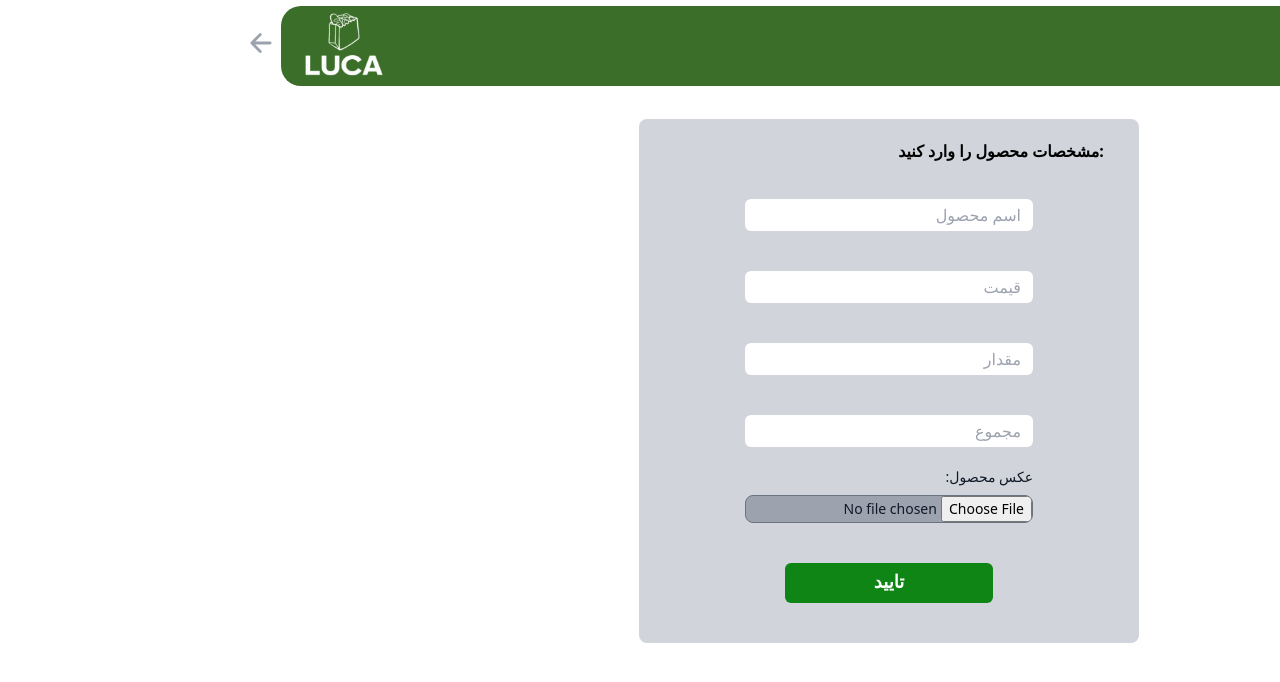
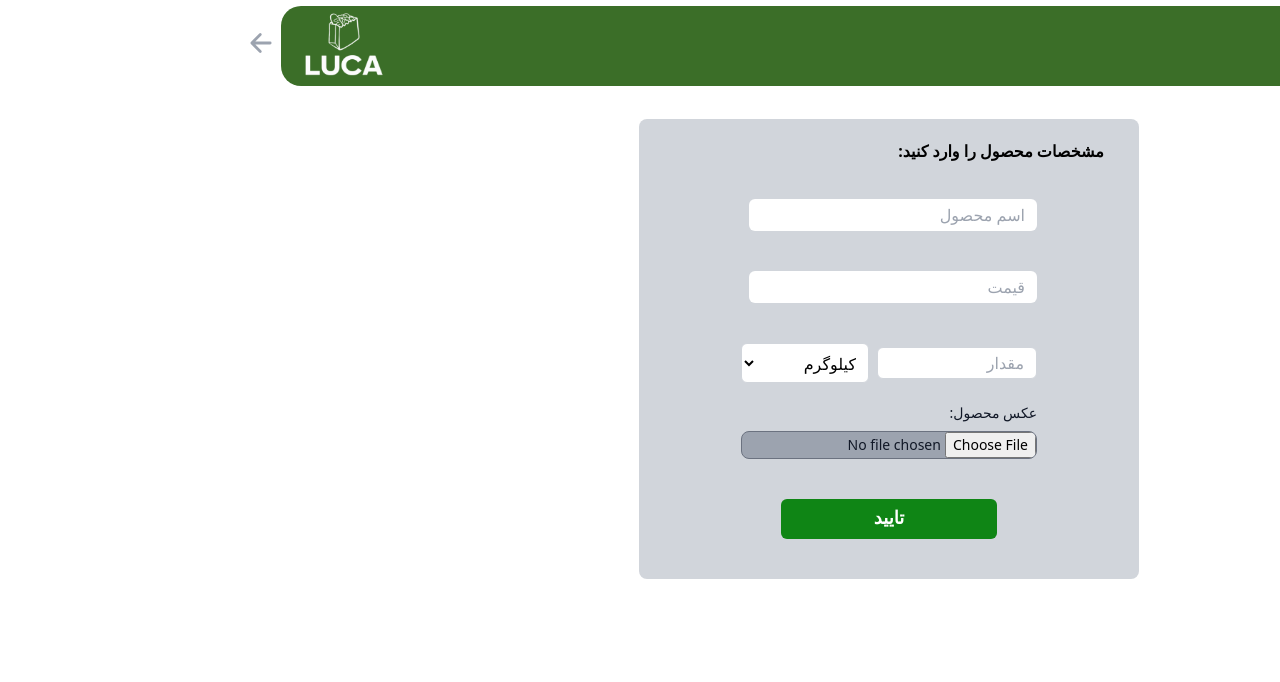
Before and after one commit to niliaw-mdn/supermarket, a Next.js app in the folder front/: page /addItems in a window 1280 px wide. Shown: the top 682 px of the page. Built offline with nearby package versions, Linux system fonts and the light colour scheme.

Commit message:
add units

```diff
--- a/front/pages/addItems/index.js
+++ b/front/pages/addItems/index.js
@@ -1,12 +1,19 @@
 import React from "react";
 import { useRouter } from "next/router";
+import { useState } from "react";
 import { IoArrowBackOutline } from "react-icons/io5";
 
 function Index() {
   const router = useRouter();
 
   const backHandler = () => {
-    router.push("./dashboardAdmin");
+    router.push("./products");
+  };
+
+  const [unit, setUnit] = useState("kg");
+
+  const handleUnitChange = (e) => {
+    setUnit(e.target.value);
   };
 
   return (
@@ -33,7 +40,7 @@ function Index() {
       <div className="flex flex-col justify-center items-center">
         <div className="bg-gray-300 h-auto w-[500px] rounded-lg flex flex-col justify-center items-center">
           <div className="mb-4 font-semibold pt-5 pl-56">
-            :مشخصات محصول را وارد کنید
+            مشخصات محصول را وارد کنید:
           </div>
           <ul className="list-none">
             <li className="py-5">
@@ -50,19 +57,24 @@ function Index() {
                 type="text"
               />
             </li>
-            <li className="py-5">
+            <li className="py-5 flex items-center space-x-2 rtl:space-x-reverse">
               <input
-                className="h-8 w-72 rounded-md p-3"
+                className="h-8 w-40 rounded-md p-3 border border-gray-300"
                 placeholder="مقدار"
-                type="text"
+                type="number"
+                step={unit === "kg" ? "0.1" : "1"}
+                min="0"
               />
-            </li>
-            <li className="py-5">
-              <input
-                className="h-8 w-72 rounded-md p-3"
-                placeholder="مجموع"
-                type="text"
-              />
+              <select
+                className="h-10 w-32 rounded-md p-2 border border-gray-300 bg-white"
+                value={unit}
+                onChange={handleUnitChange}
+              >
+                <option value="kg">کیلوگرم</option>
+                <option value="number">عدد</option>
+                <option value="liter">لیتر</option>
+                <option value="meter">متر</option>
+              </select>
             </li>
             <li>
               <label
--- a/front/pages/dashboardAdmin/index.js
+++ /dev/null
@@ -1,77 +0,0 @@
-import React, { useEffect, useState } from "react";
-import { useRouter } from "next/router";
-import { IoArrowBackOutline, IoSearch } from "react-icons/io5";
-import axios from "axios";
-
-function Index() {
-  const router = useRouter();
-  const [fetchdata, setFetchdata] = useState([]);
-
-  const backHandler = () => {
-    router.back();
-  };
-
-  const addItemHandler = () => {
-    router.push("./addItems");
-  };
-
-  useEffect(() => {
-    axios.get(`https://fakestoreapi.com/products`).then((res) => {
-      setFetchdata(res.data);
-    });
-  }, []);
-
-  return (
-    <>
-      <div className="flex justify-center">
-        <div className="w-[95%] h-[119px] relative">
-          <div className="w-full h-[80px] left-0 top-[6px] absolute bg-[#3b6e28] rounded-[20px]"></div>
-          <div className="absolute right-24 top-8 font-semibold text-lg text-white">
-            <a style={{ cursor: "pointer" }} onClick={addItemHandler}>
-              اضافه کردن کالا جدید
-            </a>
-          </div>
-
-          <div className="relative w-[250px] h-[40px] right-80 top-6">
-            <IoSearch className="absolute text-gray-700 text-[20px] top-1/2 left-3 transform -translate-y-1/2" />
-            <input
-              className="pl-10 w-full h-full border-none rounded-lg outline-none text-gray-700 text-[18px]"
-              placeholder="Search"
-            />
-          </div>
-
-          <img
-            className="w-[100px] h-[80px] left-[9px] top-1 absolute"
-            src="pic/logo.png"
-            alt="Logo"
-          />
-
-          <IoArrowBackOutline
-            className="absolute left-[-35px] top-7 text-gray-400 cursor-pointer"
-            size={30}
-            onClick={backHandler}
-          />
-        </div>
-      </div>
-      <div className="flex justify-center">
-      <div className="flex flex-wrap justify-start w-[90%]">
-        {fetchdata.map((post) => (
-          <div key={post.id} className="m-2">
-
-            <div className="h-52 w-48 py-5 flex flex-col items-center bg-gray-100 rounded-lg shadow-md">
-              <img
-                className="h-24 w-24 object-contain"
-                src={post.image}
-                alt={post.title}
-              />
-              <div className="text-center mt-2 text-sm line-clamp-3">{post.title}</div>
-            </div>
-          </div>
-        ))}
-      </div>
-      </div>
-    </>
-  );
-}
-
-export default Index;
--- a/front/pages/mainPage/index.js
+++ b/front/pages/mainPage/index.js
@@ -23,14 +23,20 @@ function Index() {
   }
 
   return (
-    <div className="flex justify-center items-center h-screen">
-      <div className="text-center">
-        <img src="./pic/main.png" width={600} alt="Main" />
-        <h1 className="text-7xl mt-8 text-lime-500">
-          به فروشگاه ما خوش آمدید
-        </h1>
-      </div>
+    <div
+    className="flex justify-center items-center h-screen bg-cover bg-center"
+    style={{
+      backgroundImage: "url('./pic/bgmain.gif')",
+    }}
+  >
+    <div className="text-center">
+      <img src="./pic/main.png" width={600} alt="Main" />
+      <h1 className="text-7xl mt-8 text-white font-bold">
+        به فروشگاه ما خوش آمدید
+      </h1>
     </div>
+  </div>
+
   );
 }
 
```
Also changed, not shown: 1 other file (tests, documents, lock files or other folders).
